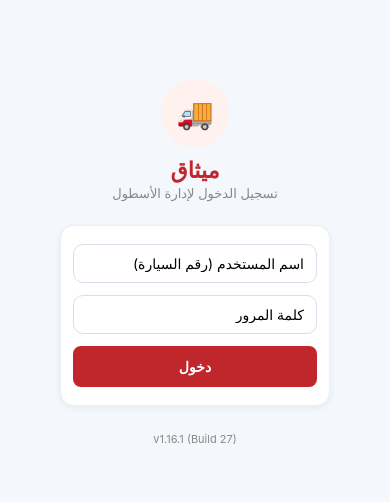
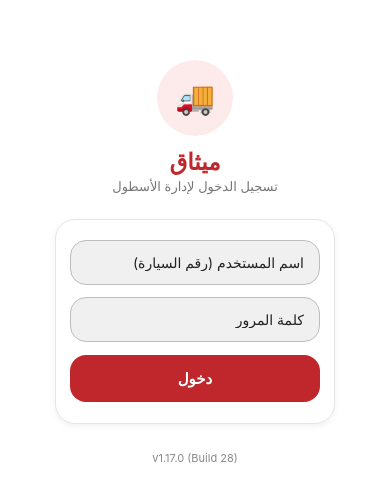
Before and after one commit to methaq201754-sketch/-, a React Native app: screen / in a window 390 px wide. Shown: the part 160-662 px from the top of the page. Built offline with nearby package versions, Linux system fonts and the light colour scheme.

Commit message:
Update App.tsx

```diff
--- a/App.tsx
+++ b/App.tsx
@@ -18,11 +18,11 @@ import * as ImagePicker from 'expo-image-picker';
 
 /* =========================================================
    ATLAS FLEET APP
-   VERSION: 1.16.1 (BUILD: 27)
+   VERSION: 1.17.0 (BUILD: 28)
    ========================================================= */
 
-const APP_VERSION = '1.16.1';
-const BUILD_NUMBER = '27';
+const APP_VERSION = '1.17.0';
+const BUILD_NUMBER = '28';
 const SYNC_API_URL = 'http://192.168.1.100:3000/api/sync';
 
 /* الألوان الأساسية للتطبيق (مطابقة لهوية التطبيق: أحمر / أبيض) */
@@ -1630,10 +1630,17 @@ export default function App() {
      ========================================================= */
 
   const userTabs = [
-    { key: 'my_requests', label: 'طلباتي' },
+    { key: 'my_requests', label: 'الرئيسية' },
     { key: 'trips', label: 'الرحلات' },
     { key: 'reports', label: 'التقارير' },
     { key: 'settings', label: 'الإعدادات' }
+  ];
+
+  const bottomNavItems = [
+    { key: 'settings', label: 'الإعدادات', icon: '⚙️' },
+    { key: 'reports', label: 'التقارير', icon: '📈' },
+    { key: 'my_requests', label: 'الرئيسية', icon: '⌂' },
+    { key: 'trips', label: 'الرحلات', icon: '♧' }
   ];
 
   const serviceTypes: RequestType[] = [
@@ -1659,7 +1666,7 @@ export default function App() {
       <StatusBar barStyle="dark-content" />
       <View style={styles.header}>
         <Text style={styles.headerLogo}>🅜</Text>
-        <Text style={styles.headerTitle}>الرئيسية</Text>
+        <Text style={styles.headerTitle}>{currentTab === 'my_requests' ? 'الرئيسية' : (userTabs.find(t => t.key === currentTab)?.label || 'الرئيسية')}</Text>
         <TouchableOpacity onPress={handleLogout}>
           <Text style={styles.logoutText}>خروج</Text>
         </TouchableOpacity>
@@ -1677,43 +1684,42 @@ export default function App() {
         </View>
       </View>
 
-      <ScrollView horizontal showsHorizontalScrollIndicator={false} style={styles.tabsRow}>
-        {userTabs.map(t => (
-          <TouchableOpacity
-            key={t.key}
-            style={[styles.tabButton, currentTab === t.key && styles.tabButtonActive]}
-            onPress={() => setCurrentTab(t.key)}
-          >
-            <View style={[styles.tabIconCircle, { backgroundColor: TAB_COLORS[t.key] || COLOR_PRIMARY }]}>
-              <Text style={styles.tabIconText}>{USER_TAB_ICONS[t.key]}</Text>
-            </View>
-            <Text style={[styles.tabText, currentTab === t.key && styles.tabTextActive]}>
-              {t.label}
-            </Text>
-          </TouchableOpacity>
-        ))}
-      </ScrollView>
+      <View style={styles.pageIntro}>
+        <Text style={styles.pageIntroTitle}>{currentTab === 'my_requests' ? 'الخدمات والطلبات' : userTabs.find(t => t.key === currentTab)?.label}</Text>
+        <Text style={styles.pageIntroSubtitle}>اختر الخدمة المطلوبة من القائمة أدناه</Text>
+      </View>
 
       <ScrollView style={styles.content}>
         {/* طلباتي */}
         {currentTab === 'my_requests' && (
           <View>
-            <ScrollView horizontal showsHorizontalScrollIndicator={false} style={styles.tabsRow}>
+            <View style={styles.serviceGrid}>
               {serviceTypes.map(t => (
                 <TouchableOpacity
                   key={t}
-                  style={[styles.tabButton, serviceSubTab === t && styles.tabButtonActive]}
+                  style={[styles.serviceMenuCard, serviceSubTab === t && styles.serviceMenuCardActive]}
                   onPress={() => setServiceSubTab(t)}
+                  activeOpacity={0.85}
                 >
-                  <View style={[styles.tabIconCircle, { backgroundColor: TAB_COLORS[t] || COLOR_PRIMARY }]}>
-                    <Text style={styles.tabIconText}>{SERVICE_ICONS[t]}</Text>
+                  <View style={[styles.serviceMenuIcon, { backgroundColor: serviceSubTab === t ? '#FCEBEC' : '#F1F1F1' }]}>
+                    <Text style={styles.serviceMenuIconText}>{SERVICE_ICONS[t]}</Text>
                   </View>
-                  <Text style={[styles.tabText, serviceSubTab === t && styles.tabTextActive]}>
+                  <Text style={[styles.serviceMenuTitle, serviceSubTab === t && styles.serviceMenuTitleActive]}>
                     {t}
                   </Text>
+                  <View style={[styles.circleArrow, serviceSubTab === t && styles.circleArrowActive]}>
+                    <Text style={[styles.circleArrowText, serviceSubTab === t && styles.circleArrowTextActive]}>›</Text>
+                  </View>
                 </TouchableOpacity>
               ))}
-            </ScrollView>
+            </View>
+
+            <View style={styles.formSectionHeader}>
+              <Text style={styles.formSectionTitle}>طلب {serviceSubTab}</Text>
+              <View style={styles.formSectionIcon}>
+                <Text style={styles.formSectionIconText}>{SERVICE_ICONS[serviceSubTab]}</Text>
+              </View>
+            </View>
 
             <View style={styles.card}>
               <TextInput
@@ -2167,6 +2173,26 @@ export default function App() {
         )}
       </ScrollView>
 
+      <View style={styles.bottomNav}>
+        {bottomNavItems.map(item => (
+          <TouchableOpacity
+            key={item.key}
+            style={[styles.bottomNavItem, currentTab === item.key && styles.bottomNavItemActive]}
+            onPress={() => setCurrentTab(item.key)}
+            activeOpacity={0.8}
+          >
+            <View style={[styles.bottomNavIconCircle, currentTab === item.key && styles.bottomNavIconCircleActive]}>
+              <Text style={[styles.bottomNavIcon, currentTab === item.key && styles.bottomNavIconActive]}>
+                {item.icon}
+              </Text>
+            </View>
+            <Text style={[styles.bottomNavLabel, currentTab === item.key && styles.bottomNavLabelActive]}>
+              {item.label}
+            </Text>
+          </TouchableOpacity>
+        ))}
+      </View>
+
       {/* نافذة اختيار مصدر الصورة */}
       <Modal
         visible={attachmentModalVisible}
@@ -2201,197 +2227,317 @@ export default function App() {
    ========================================================= */
 
 const styles = StyleSheet.create({
-  container: { flex: 1, backgroundColor: COLOR_BG },
-  loginContainer: { flex: 1, justifyContent: 'center', alignItems: 'center', paddingHorizontal: 24 },
+  container: { flex: 1, backgroundColor: '#FAFAFA' },
+  loginContainer: { flex: 1, justifyContent: 'center', alignItems: 'center', paddingHorizontal: 24, backgroundColor: '#FFFFFF' },
   loginLogoCircle: {
-    width: 68,
-    height: 68,
-    borderRadius: 34,
-    backgroundColor: '#FFF1ED',
+    width: 76,
+    height: 76,
+    borderRadius: 38,
+    backgroundColor: '#FDEBEC',
     justifyContent: 'center',
     alignItems: 'center',
-    marginBottom: 10
+    marginBottom: 12
   },
-  loginLogoText: { fontSize: 30 },
-  loginBrand: { color: COLOR_PRIMARY, fontSize: 22, fontWeight: 'bold', marginBottom: 2 },
-  loginSubtitle: { color: '#888', fontSize: 13, marginBottom: 18 },
+  loginLogoText: { fontSize: 32 },
+  loginBrand: { color: COLOR_PRIMARY, fontSize: 23, fontWeight: 'bold', marginBottom: 2 },
+  loginSubtitle: { color: '#777', fontSize: 13, marginBottom: 18 },
   header: {
     flexDirection: 'row-reverse',
+    alignItems: 'center',
     justifyContent: 'space-between',
-    alignItems: 'center',
-    paddingHorizontal: 14,
-    paddingVertical: 11,
+    minHeight: 64,
+    paddingHorizontal: 18,
     backgroundColor: '#FFFFFF',
     borderBottomWidth: 1,
-    borderBottomColor: '#E8ECF3',
+    borderBottomColor: '#E7E7E7',
     elevation: 3,
     shadowColor: '#000',
-    shadowOpacity: 0.06,
+    shadowOpacity: 0.07,
     shadowRadius: 5,
     shadowOffset: { width: 0, height: 2 }
   },
-  headerLogo: { fontSize: 20, color: COLOR_PRIMARY },
-  headerTitle: { color: '#1a1a1a', fontSize: 16, fontWeight: 'bold' },
-  logoutText: { color: COLOR_PRIMARY, fontSize: 14, fontWeight: 'bold' },
+  headerLogo: { width: 42, color: COLOR_PRIMARY, fontSize: 22, textAlign: 'center' },
+  headerTitle: { flex: 1, color: '#111111', fontSize: 23, fontWeight: '800', textAlign: 'center' },
+  logoutText: { color: COLOR_PRIMARY, fontSize: 15, fontWeight: 'bold', width: 42, textAlign: 'center' },
   greetingCard: {
     flexDirection: 'row-reverse',
     alignItems: 'center',
-    backgroundColor: '#F0F1F5',
-    borderRadius: 14,
-    marginHorizontal: 12,
-    marginTop: 12,
-    padding: 14
+    backgroundColor: '#EFEFEF',
+    borderBottomLeftRadius: 26,
+    borderBottomRightRadius: 26,
+    marginHorizontal: 0,
+    marginTop: 0,
+    paddingHorizontal: 22,
+    paddingVertical: 20,
+    elevation: 3,
+    shadowColor: '#000',
+    shadowOpacity: 0.10,
+    shadowRadius: 5,
+    shadowOffset: { width: 0, height: 3 }
   },
   greetingIconCircle: {
+    width: 46,
+    height: 46,
+    borderRadius: 23,
+    backgroundColor: '#E1E1E1',
+    justifyContent: 'center',
+    alignItems: 'center',
+    marginLeft: 13
+  },
+  greetingIconText: { fontSize: 21 },
+  greetingTitle: { color: COLOR_PRIMARY, fontSize: 22, fontWeight: '800', textAlign: 'right' },
+  greetingName: { color: '#111111', fontSize: 18, fontWeight: '800', textAlign: 'right', marginTop: 2 },
+  pageIntro: { paddingHorizontal: 20, paddingTop: 18, paddingBottom: 8, alignItems: 'flex-end' },
+  pageIntroTitle: { color: '#222', fontSize: 20, fontWeight: '800', textAlign: 'right' },
+  pageIntroSubtitle: { color: '#777', fontSize: 12, marginTop: 3, textAlign: 'right' },
+  tabsRow: { flexDirection: 'row-reverse', paddingVertical: 8, paddingHorizontal: 8, backgroundColor: '#FAFAFA' },
+  tabButton: {
+    flexDirection: 'row-reverse',
+    alignItems: 'center',
+    paddingHorizontal: 10,
+    paddingVertical: 7,
+    marginHorizontal: 3,
+    borderRadius: 20,
+    backgroundColor: '#FFFFFF',
+    borderWidth: 1,
+    borderColor: '#E0E0E0',
+    elevation: 1
+  },
+  tabButtonActive: { backgroundColor: COLOR_PRIMARY, borderColor: COLOR_PRIMARY },
+  tabIconCircle: {
+    width: 25,
+    height: 25,
+    borderRadius: 13,
+    backgroundColor: COLOR_PRIMARY,
+    justifyContent: 'center',
+    alignItems: 'center',
+    marginLeft: 6
+  },
+  tabIconText: { fontSize: 11, color: '#FFFFFF' },
+  settingsIconCircle: {
+    width: 34,
+    height: 34,
+    borderRadius: 17,
+    backgroundColor: '#F4F4F4',
+    justifyContent: 'center',
+    alignItems: 'center'
+  },
+  tabText: { color: '#333333', fontSize: 12, fontWeight: '600' },
+  tabTextActive: { color: '#FFFFFF', fontWeight: '800' },
+  content: { flex: 1, paddingHorizontal: 12, paddingTop: 4, paddingBottom: 95 },
+  sectionTitle: { fontSize: 18, fontWeight: '800', marginVertical: 9, textAlign: 'right', color: '#222' },
+  infoLine: { fontSize: 14, marginVertical: 2, textAlign: 'right', color: '#444' },
+  serviceGrid: {
+    flexDirection: 'row-reverse',
+    flexWrap: 'wrap',
+    justifyContent: 'space-between',
+    paddingHorizontal: 4,
+    paddingTop: 5,
+    paddingBottom: 7
+  },
+  serviceMenuCard: {
+    width: '48.2%',
+    minHeight: 108,
+    backgroundColor: '#EEEEEE',
+    borderRadius: 22,
+    marginBottom: 10,
+    paddingHorizontal: 11,
+    paddingVertical: 11,
+    flexDirection: 'row-reverse',
+    alignItems: 'center',
+    borderWidth: 1,
+    borderColor: '#E6E6E6',
+    elevation: 1,
+    shadowColor: '#000',
+    shadowOpacity: 0.04,
+    shadowRadius: 3,
+    shadowOffset: { width: 0, height: 1 }
+  },
+  serviceMenuCardActive: { backgroundColor: '#F5F5F5', borderColor: COLOR_PRIMARY, borderWidth: 1.5 },
+  serviceMenuIcon: {
+    width: 52,
+    height: 52,
+    borderRadius: 26,
+    justifyContent: 'center',
+    alignItems: 'center',
+    marginLeft: 8
+  },
+  serviceMenuIconText: { fontSize: 25 },
+  serviceMenuTitle: { flex: 1, color: '#222', fontSize: 14, fontWeight: '800', textAlign: 'right' },
+  serviceMenuTitleActive: { color: COLOR_PRIMARY },
+  circleArrow: {
+    width: 31,
+    height: 31,
+    borderRadius: 16,
+    borderWidth: 1.5,
+    borderColor: COLOR_PRIMARY,
+    justifyContent: 'center',
+    alignItems: 'center',
+    marginRight: 4
+  },
+  circleArrowActive: { backgroundColor: COLOR_PRIMARY },
+  circleArrowText: { color: '#111', fontSize: 24, lineHeight: 25, fontWeight: '300' },
+  circleArrowTextActive: { color: '#FFFFFF' },
+  formSectionHeader: {
+    flexDirection: 'row-reverse',
+    alignItems: 'center',
+    justifyContent: 'space-between',
+    marginHorizontal: 4,
+    marginTop: 4,
+    marginBottom: 4
+  },
+  formSectionTitle: { color: '#222', fontSize: 19, fontWeight: '800', textAlign: 'right' },
+  formSectionIcon: {
     width: 40,
     height: 40,
     borderRadius: 20,
-    backgroundColor: '#fff',
-    justifyContent: 'center',
-    alignItems: 'center',
-    marginLeft: 12
-  },
-  greetingIconText: { fontSize: 18 },
-  greetingTitle: { color: COLOR_PRIMARY, fontSize: 17, fontWeight: 'bold', textAlign: 'right' },
-  greetingName: { color: '#222', fontSize: 14, fontWeight: 'bold', textAlign: 'right', marginTop: 2 },
-  tabsRow: { flexDirection: 'row-reverse', paddingVertical: 7, paddingHorizontal: 7, backgroundColor: COLOR_BG },
-  tabButton: {
-    flexDirection: 'row-reverse',
-    alignItems: 'center',
-    paddingHorizontal: 9,
-    paddingVertical: 5,
-    marginHorizontal: 3,
-    borderRadius: 18,
-    backgroundColor: '#FFFFFF',
-    borderWidth: 1,
-    borderColor: '#E2E7F0',
-    elevation: 1,
-    shadowColor: '#000',
-    shadowOpacity: 0.04,
-    shadowRadius: 2,
-    shadowOffset: { width: 0, height: 1 }
-  },
-  tabButtonActive: { backgroundColor: COLOR_PRIMARY, borderColor: COLOR_PRIMARY },
-  tabIconCircle: {
-    width: 24,
-    height: 24,
-    borderRadius: 12,
-    backgroundColor: COLOR_PRIMARY,
-    justifyContent: 'center',
-    alignItems: 'center',
-    marginLeft: 6,
+    backgroundColor: '#FDEBEC',
     justifyContent: 'center',
     alignItems: 'center'
   },
-  tabIconText: { fontSize: 11, color: '#FFFFFF' },
-  settingsIconCircle: {
-    width: 28,
-    height: 28,
-    borderRadius: 14,
-    backgroundColor: '#FDEAEA',
-    justifyContent: 'center',
-    alignItems: 'center'
-  },
-  tabText: { color: '#263238', fontSize: 12, fontWeight: '600' },
-  tabTextActive: { color: '#FFFFFF', fontWeight: '700' },
-  content: { flex: 1, paddingHorizontal: 11, paddingTop: 5, paddingBottom: 12 },
-  sectionTitle: { fontSize: 16, fontWeight: 'bold', marginVertical: 8, textAlign: 'right' },
-  infoLine: { fontSize: 14, marginVertical: 2, textAlign: 'right' },
+  formSectionIconText: { fontSize: 19 },
   card: {
     backgroundColor: '#FFFFFF',
-    borderRadius: 14,
-    padding: 12,
-    marginVertical: 6,
+    borderRadius: 20,
+    padding: 14,
+    marginVertical: 7,
     elevation: 2,
     shadowColor: '#000',
     shadowOpacity: 0.06,
     shadowRadius: 6,
     shadowOffset: { width: 0, height: 2 },
     borderWidth: 1,
-    borderColor: '#EDF0F5'
+    borderColor: '#E5E5E5'
   },
-  cardTitle: { fontSize: 15, fontWeight: 'bold', textAlign: 'right', marginBottom: 4 },
-  cardTitleBold: { fontSize: 16, fontWeight: 'bold', textAlign: 'right' },
-  cardLine: { fontSize: 13, color: '#444', textAlign: 'right', marginVertical: 2 },
+  cardTitle: { fontSize: 16, fontWeight: '800', textAlign: 'right', marginBottom: 5, color: '#222' },
+  cardTitleBold: { fontSize: 17, fontWeight: '800', textAlign: 'right', color: '#222' },
+  cardLine: { fontSize: 13, color: '#444', textAlign: 'right', marginVertical: 3 },
   rowBetween: { flexDirection: 'row-reverse', justifyContent: 'space-between', alignItems: 'center' },
   rowButtons: { flexDirection: 'row-reverse', marginTop: 8 },
   input: {
-    borderWidth: 1,
-    borderColor: '#D9DFEA',
-    borderRadius: 10,
-    paddingHorizontal: 12,
-    paddingVertical: 10,
+    borderWidth: 1.5,
+    borderColor: '#BDBDBD',
+    borderRadius: 16,
+    paddingHorizontal: 15,
+    paddingVertical: 13,
     marginVertical: 6,
     textAlign: 'right',
-    backgroundColor: '#fff'
+    backgroundColor: '#F0F0F0',
+    color: '#222',
+    fontSize: 14
   },
-  multilineInput: { minHeight: 70, textAlignVertical: 'top' },
+  multilineInput: { minHeight: 90, textAlignVertical: 'top' },
   primaryButton: {
     backgroundColor: COLOR_PRIMARY,
-    paddingVertical: 12,
-    borderRadius: 8,
+    paddingVertical: 14,
+    borderRadius: 16,
     alignItems: 'center',
-    marginVertical: 6
+    marginVertical: 7,
+    elevation: 2
   },
-  primaryButtonText: { color: '#fff', fontWeight: 'bold', fontSize: 14 },
-  disabledButton: { backgroundColor: '#A0A4B8' },
+  primaryButtonText: { color: '#FFFFFF', fontWeight: '800', fontSize: 15 },
+  disabledButton: { backgroundColor: '#A7A7A7' },
   attachButton: {
-    backgroundColor: '#E1E4EE',
-    paddingVertical: 12,
-    borderRadius: 8,
+    backgroundColor: '#FDEBEC',
+    paddingVertical: 14,
+    borderRadius: 16,
     alignItems: 'center',
-    marginVertical: 6
+    marginVertical: 7,
+    borderWidth: 1,
+    borderColor: '#F2C5C8'
   },
-  attachButtonText: { color: COLOR_PRIMARY, fontWeight: 'bold' },
-  attachmentPreview: { width: '100%', height: 160, borderRadius: 8, marginVertical: 6 },
+  attachButtonText: { color: COLOR_PRIMARY, fontWeight: '800' },
+  attachmentPreview: { width: '100%', height: 160, borderRadius: 14, marginVertical: 6 },
   approveButton: {
     backgroundColor: '#2E9E5B',
     paddingHorizontal: 14,
-    paddingVertical: 8,
-    borderRadius: 6,
+    paddingVertical: 9,
+    borderRadius: 10,
     marginLeft: 8
   },
   rejectButton: {
     backgroundColor: '#C0392B',
     paddingHorizontal: 14,
-    paddingVertical: 8,
-    borderRadius: 6,
+    paddingVertical: 9,
+    borderRadius: 10,
     marginLeft: 8
   },
-  smallButtonText: { color: '#fff', fontWeight: 'bold', fontSize: 12 },
+  smallButtonText: { color: '#FFFFFF', fontWeight: '800', fontSize: 12 },
   chip: {
-    paddingHorizontal: 12,
-    paddingVertical: 8,
-    borderRadius: 16,
-    backgroundColor: '#E1E4EE',
+    paddingHorizontal: 14,
+    paddingVertical: 9,
+    borderRadius: 18,
+    backgroundColor: '#EEEEEE',
     marginHorizontal: 4,
-    marginVertical: 4
+    marginVertical: 4,
+    borderWidth: 1,
+    borderColor: '#DDDDDD'
   },
-  chipActive: { backgroundColor: COLOR_PRIMARY },
+  chipActive: { backgroundColor: COLOR_PRIMARY, borderColor: COLOR_PRIMARY },
   chipText: { color: '#333', fontSize: 12 },
-  chipTextActive: { color: '#fff', fontWeight: 'bold' },
+  chipTextActive: { color: '#FFFFFF', fontWeight: 'bold' },
   editText: { color: COLOR_PRIMARY, fontWeight: 'bold', marginHorizontal: 6 },
   deleteText: { color: '#C0392B', fontWeight: 'bold', marginHorizontal: 6 },
   permOnText: { color: '#2E9E5B', fontWeight: 'bold' },
   permOffText: { color: '#C0392B', fontWeight: 'bold' },
   logoutButtonFull: {
     backgroundColor: '#C0392B',
-    paddingVertical: 12,
-    borderRadius: 8,
+    paddingVertical: 14,
+    borderRadius: 16,
     alignItems: 'center',
     marginVertical: 10
   },
   versionText: { textAlign: 'center', color: '#888', fontSize: 11, marginTop: 20 },
+  bottomNav: {
+    position: 'absolute',
+    left: 0,
+    right: 0,
+    bottom: 0,
+    height: 78,
+    backgroundColor: '#FFFFFF',
+    borderTopWidth: 1,
+    borderTopColor: '#E5E5E5',
+    flexDirection: 'row-reverse',
+    justifyContent: 'space-around',
+    alignItems: 'center',
+    elevation: 12,
+    shadowColor: '#000',
+    shadowOpacity: 0.10,
+    shadowRadius: 8,
+    shadowOffset: { width: 0, height: -2 },
+    paddingHorizontal: 8
+  },
+  bottomNavItem: {
+    minWidth: 70,
+    alignItems: 'center',
+    justifyContent: 'center',
+    paddingVertical: 4
+  },
+  bottomNavItemActive: { transform: [{ scale: 1.03 }] },
+  bottomNavIconCircle: {
+    width: 38,
+    height: 38,
+    borderRadius: 19,
+    justifyContent: 'center',
+    alignItems: 'center',
+    backgroundColor: 'transparent'
+  },
+  bottomNavIconCircleActive: { backgroundColor: '#FDEBEC' },
+  bottomNavIcon: { fontSize: 22, color: '#999999' },
+  bottomNavIconActive: { color: COLOR_PRIMARY, fontSize: 24 },
+  bottomNavLabel: { color: '#999999', fontSize: 11, marginTop: 1, fontWeight: '600' },
+  bottomNavLabelActive: { color: COLOR_PRIMARY, fontWeight: '800' },
   modalOverlay: {
     flex: 1,
-    backgroundColor: 'rgba(0,0,0,0.4)',
+    backgroundColor: 'rgba(0,0,0,0.45)',
     justifyContent: 'center',
     alignItems: 'center'
   },
   modalBox: {
-    backgroundColor: '#fff',
-    borderRadius: 12,
+    backgroundColor: '#FFFFFF',
+    borderRadius: 22,
     padding: 20,
-    width: '85%'
+    width: '88%',
+    elevation: 8
   }
 });
```
